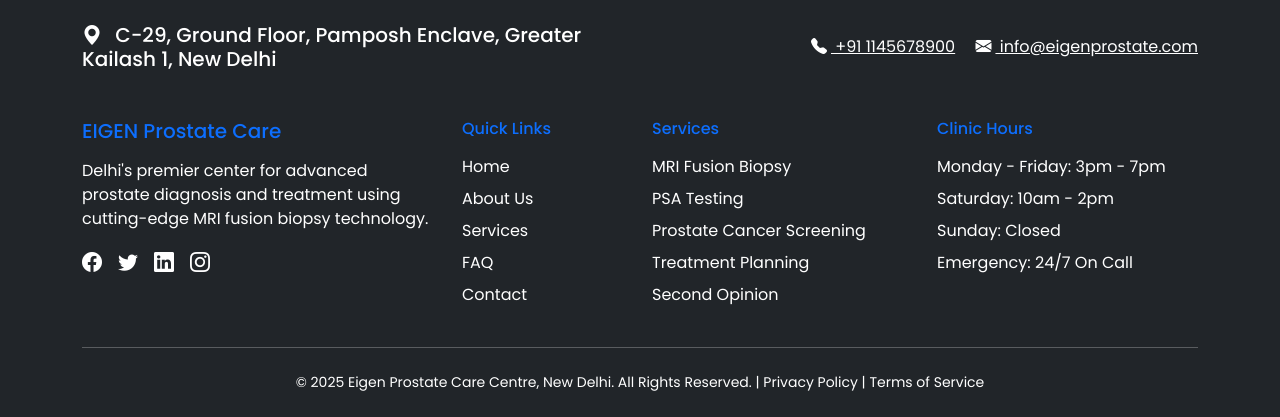
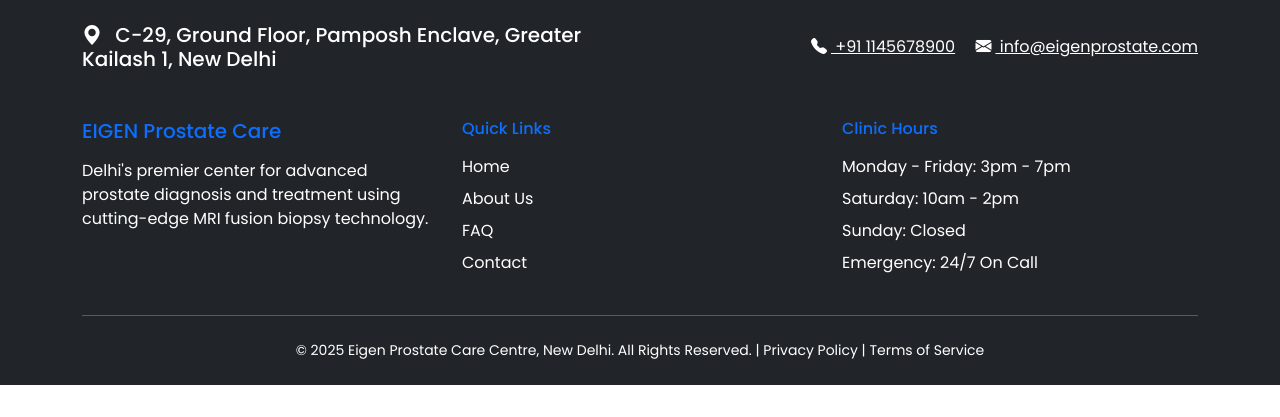
Before and after one commit to ankit-kumar-guptaa/Eigen, a PHP site: page / in a window 1280 px wide. Shown: the part 4751-5168 px from the top of the page. After the commit the page ends 5136 px from the top, so only its background shows below. Run offline with PHP 8.4, Linux system fonts and the light colour scheme.

Commit message:
refactor: extract footer to separate file and remove services page
- Created footer.php to centralize footer content across all pages
- Removed services.php as it's no longer needed
- Commented out services links in navigation
- Updated doctor's name from "Khritij" to "Kshitij" across all pages
- Simplified footer content and layout

```diff
--- /dev/null
+++ b/footer.php
@@ -0,0 +1,50 @@
+<!-- Footer -->
+<footer class="bg-dark text-white py-4">
+  <div class="container">
+    <div class="row">
+      <div class="col-lg-4 mb-4 mb-lg-0">
+        <h5 class="text-primary mb-3">EIGEN Prostate Care</h5>
+        <p>Delhi's premier center for advanced prostate diagnosis and treatment using cutting-edge MRI fusion biopsy technology.</p>
+        <!-- <div class="d-flex gap-3">
+          <a href="#" class="text-white"><i class="bi bi-facebook fs-5"></i></a>
+          <a href="#" class="text-white"><i class="bi bi-twitter fs-5"></i></a>
+          <a href="#" class="text-white"><i class="bi bi-linkedin fs-5"></i></a>
+          <a href="#" class="text-white"><i class="bi bi-instagram fs-5"></i></a>
+        </div> -->
+      </div>
+      <div class="col-lg-4 col-md-4 mb-4 mb-md-0">
+        <h6 class="text-primary mb-3">Quick Links</h6>
+        <ul class="list-unstyled">
+          <li class="mb-2"><a href="index.php" class="text-white text-decoration-none">Home</a></li>
+          <li class="mb-2"><a href="about.php" class="text-white text-decoration-none">About Us</a></li>
+          <!-- <li class="mb-2"><a href="services.php" class="text-white text-decoration-none">Services</a></li> -->
+          <li class="mb-2"><a href="faq.php" class="text-white text-decoration-none">FAQ</a></li>
+          <li class="mb-2"><a href="contact.php" class="text-white text-decoration-none">Contact</a></li>
+        </ul>
+      </div>
+      <!-- <div class="col-lg-3 col-md-4 mb-4 mb-md-0">
+        <h6 class="text-primary mb-3">Services</h6>
+        <ul class="list-unstyled">
+          <li class="mb-2"><a href="#" class="text-white text-decoration-none">MRI Fusion Biopsy</a></li>
+          <li class="mb-2"><a href="#" class="text-white text-decoration-none">PSA Testing</a></li>
+          <li class="mb-2"><a href="#" class="text-white text-decoration-none">Prostate Cancer Screening</a></li>
+          <li class="mb-2"><a href="#" class="text-white text-decoration-none">Treatment Planning</a></li>
+          <li class="mb-2"><a href="#" class="text-white text-decoration-none">Second Opinion</a></li>
+        </ul>
+      </div> -->
+      <div class="col-lg-4 col-md-4">
+        <h6 class="text-primary mb-3">Clinic Hours</h6>
+        <ul class="list-unstyled">
+          <li class="mb-2">Monday - Friday: 3pm - 7pm</li>
+          <li class="mb-2">Saturday: 10am - 2pm</li>
+          <li class="mb-2">Sunday: Closed</li>
+          <li class="mb-2">Emergency: 24/7 On Call</li>
+        </ul>
+      </div>
+    </div>
+    <hr class="my-4 bg-secondary">
+    <div class="text-center small">
+      &copy; <?=date('Y')?> Eigen Prostate Care Centre, New Delhi. All Rights Reserved. | <a href="#" class="text-white text-decoration-none">Privacy Policy</a> | <a href="#" class="text-white text-decoration-none">Terms of Service</a>
+    </div>
+  </div>
+</footer>
--- a/index.php
+++ b/index.php
@@ -5,7 +5,7 @@
 <head>
   <meta charset="utf-8">
   <title>Eigen Prostate Care Centre | MRI Fusion Prostate Biopsy Delhi</title>
-  <meta name="description" content="Delhi's leading MRI Fusion Prostate Biopsy centre - safe, precise diagnosis for prostate cancer. Dr Khritij MS DNB Urologist, Sir Ganga Ram Hospital. Book appointment online.">
+  <meta name="description" content="Delhi's leading MRI Fusion Prostate Biopsy centre - safe, precise diagnosis for prostate cancer. Dr Kshitij MS DNB Urologist, Sir Ganga Ram Hospital. Book appointment online.">
   <meta name="viewport" content="width=device-width, initial-scale=1">
   <link href="https://cdn.jsdelivr.net/npm/bootstrap@5.3.3/dist/css/bootstrap.min.css" rel="stylesheet">
   <link href="https://fonts.googleapis.com/css2?family=Poppins:wght@300;400;500;600;700&display=swap" rel="stylesheet">
@@ -220,7 +220,7 @@
       <ul class="navbar-nav ms-auto">
         <li class="nav-item"><a class="nav-link<?=($page=='home' ? ' active' : '')?>" href="index.php">Home</a></li>
         <li class="nav-item"><a class="nav-link<?=($page=='about' ? ' active' : '')?>" href="about.php">About</a></li>
-        <li class="nav-item"><a class="nav-link<?=($page=='services' ? ' active' : '')?>" href="services.php">Services</a></li>
+        <!-- <li class="nav-item"><a class="nav-link<?=($page=='services' ? ' active' : '')?>" href="services.php">Services</a></li> -->
         <li class="nav-item"><a class="nav-link<?=($page=='faq' ? ' active' : '')?>" href="faq.php">FAQ</a></li>
         <li class="nav-item"><a class="nav-link<?=($page=='contact' ? ' active' : '')?>" href="contact.php">Contact</a></li>
       </ul>
@@ -230,8 +230,8 @@
 </nav>
 
 <section class="hero position-relative d-flex align-items-center justify-content-center">
-  <img class="floating-img img1" src="https://encrypted-tbn0.gstatic.com/images?q=tbn:ANd9GcSiCZY1j6yNNAaEV7oA6qsd_6iiF_MmlpQxmw&s" alt="Doctor">
-  <img class="floating-img img2" src="https://www.ucl.ac.uk/news/sites/news/files/styles/large_image/public/healthy_prostate.png?itok=upB7a0Li" alt="MRI">
+  <!-- <img class="floating-img img1" src="https://encrypted-tbn0.gstatic.com/images?q=tbn:ANd9GcSiCZY1j6yNNAaEV7oA6qsd_6iiF_MmlpQxmw&s" alt="Doctor"> -->
+  <!-- <img class="floating-img img2" src="https://www.ucl.ac.uk/news/sites/news/files/styles/large_image/public/healthy_prostate.png?itok=upB7a0Li" alt="MRI"> -->
   <div class="container content">
     <div class="row align-items-center">
       <div class="col-lg-6 mb-5 mb-lg-0">
@@ -414,9 +414,9 @@
   <div class="container">
     <div class="row align-items-center">
       <div class="col-lg-6 mb-4 mb-lg-0 js-fadein">
-        <h2 class="section-title mb-4">Meet Dr. Khritij</h2>
+        <h2 class="section-title mb-4">Meet Dr. Kshitij</h2>
         <h5 class="text-primary mb-3">MS DNB Urology (Sir Ganga Ram Hospital)</h5>
-        <p class="mb-4">With over 8 years of specialized experience in urological care, Dr. Khritij brings expertise from one of India's premier medical institutions to provide the highest standard of prostate care.</p>
+        <p class="mb-4">With over 8 years of specialized experience in urological care, Dr. Kshitij brings expertise from one of India's premier medical institutions to provide the highest standard of prostate care.</p>
 
         <div class="mb-4">
           <div class="d-flex mb-2">
@@ -433,12 +433,12 @@
           </div>
         </div>
 
-        <a href="about.php" class="btn btn-outline-primary">Learn More About Dr. Khritij</a>
+        <a href="about.php" class="btn btn-outline-primary">Learn More About Dr. Kshitij</a>
       </div>
       <div class="col-lg-6 js-fadein">
-        <div class="p-4 bg-white rounded-3 shadow">
-          <img src="https://images.unsplash.com/photo-1622253692010-333f2da6031d?auto=format&fit=crop&w=600&q=80" alt="Dr. Khritij" class="img-fluid rounded-2 mb-3">
-          <h5 class="text-center mb-0">Dr. Khritij, MS DNB Urology</h5>
+        <div class="p-4 bg-white rounded-3 ">
+          <img src="https://sgrh.com/assets/img/profile/gab4227.png" alt="Dr. Kshitij" class="img-fluid rounded-2 mb-3">
+          <h5 class="text-center mb-0">Dr. Kshitij, MS DNB Urology</h5>
           <p class="text-center text-muted">Prostate Cancer Specialist</p>
         </div>
       </div>
@@ -463,7 +463,7 @@
             <i class="bi bi-star-fill text-warning me-1"></i>
             <i class="bi bi-star-fill text-warning"></i>
           </div>
-          <p class="mb-4">"After avoiding biopsy for years due to fear, the MRI fusion procedure was surprisingly comfortable. Dr. Khritij's expertise made all the difference."</p>
+          <p class="mb-4">"After avoiding biopsy for years due to fear, the MRI fusion procedure was surprisingly comfortable. Dr. Kshitij's expertise made all the difference."</p>
           <div class="d-flex align-items-center">
             <img src="https://randomuser.me/api/portraits/men/32.jpg" alt="Patient" class="rounded-circle me-3" width="50">
             <div>
@@ -531,7 +531,7 @@
             <i class="bi bi-calendar-check fs-1 text-primary"></i>
           </div>
           <h4 class="text-center mb-3">Clinic Visit</h4>
-          <p class="text-center mb-4">In-person consultation at our Greater Kailash facility with Dr. Khritij</p>
+          <p class="text-center mb-4">In-person consultation at our Greater Kailash facility with Dr. Kshitij</p>
           <ul class="list-unstyled mb-4">
             <li class="mb-2"><i class="bi bi-check-circle-fill text-primary me-2"></i> Physical examination</li>
             <li class="mb-2"><i class="bi bi-check-circle-fill text-primary me-2"></i> PSA test review</li>
@@ -635,56 +635,7 @@
   </div>
 </section>
 
-<footer class="bg-dark text-white py-4">
-  <div class="container">
-    <div class="row">
-      <div class="col-lg-4 mb-4 mb-lg-0">
-        <h5 class="text-primary mb-3">EIGEN Prostate Care</h5>
-        <p>Delhi's premier center for advanced prostate diagnosis and treatment using cutting-edge MRI fusion biopsy technology.</p>
-        <div class="d-flex gap-3">
-          <a href="#" class="text-white"><i class="bi bi-facebook fs-5"></i></a>
-          <a href="#" class="text-white"><i class="bi bi-twitter fs-5"></i></a>
-          <a href="#" class="text-white"><i class="bi bi-linkedin fs-5"></i></a>
-          <a href="#" class="text-white"><i class="bi bi-instagram fs-5"></i></a>
-        </div>
-      </div>
-      <div class="col-lg-2 col-md-4 mb-4 mb-md-0">
-        <h6 class="text-primary mb-3">Quick Links</h6>
-        <ul class="list-unstyled">
-          <li class="mb-2"><a href="index.php" class="text-white text-decoration-none">Home</a></li>
-          <li class="mb-2"><a href="about.php" class="text-white text-decoration-none">About Us</a></li>
-          <li class="mb-2"><a href="services.php" class="text-white text-decoration-none">Services</a></li>
-          <li class="mb-2"><a href="faq.php" class="text-white text-decoration-none">FAQ</a></li>
-          <li class="mb-2"><a href="contact.php" class="text-white text-decoration-none">Contact</a></li>
-        </ul>
-      </div>
-      <div class="col-lg-3 col-md-4 mb-4 mb-md-0">
-        <h6 class="text-primary mb-3">Services</h6>
-        <ul class="list-unstyled">
-          <li class="mb-2"><a href="#" class="text-white text-decoration-none">MRI Fusion Biopsy</a></li>
-          <li class="mb-2"><a href="#" class="text-white text-decoration-none">PSA Testing</a></li>
-          <li class="mb-2"><a href="#" class="text-white text-decoration-none">Prostate Cancer Screening</a></li>
-          <li class="mb-2"><a href="#" class="text-white text-decoration-none">Treatment Planning</a></li>
-          <li class="mb-2"><a href="#" class="text-white text-decoration-none">Second Opinion</a></li>
-        </ul>
-      </div>
-      <div class="col-lg-3 col-md-4">
-        <h6 class="text-primary mb-3">Clinic Hours</h6>
-        <ul class="list-unstyled">
-          <li class="mb-2">Monday - Friday: 3pm - 7pm</li>
-          <li class="mb-2">Saturday: 10am - 2pm</li>
-          <li class="mb-2">Sunday: Closed</li>
-          <li class="mb-2">Emergency: 24/7 On Call</li>
-        </ul>
-      </div>
-    </div>
-    <hr class="my-4 bg-secondary">
-    <div class="text-center small">
-      &copy; <?=date('Y')?> Eigen Prostate Care Centre, New Delhi. All Rights Reserved. | <a href="#" class="text-white text-decoration-none">Privacy Policy</a> | <a href="#" class="text-white text-decoration-none">Terms of Service</a>
-    </div>
-  </div>
-</footer>
-
+<?php include "footer.php"?>
 <script src="https://cdn.jsdelivr.net/npm/bootstrap@5.3.3/dist/js/bootstrap.bundle.min.js"></script>
 <link rel="stylesheet" href="https://cdn.jsdelivr.net/npm/bootstrap-icons@1.11.3/font/bootstrap-icons.css" />
 <script>
```
Also changed, not shown: about.php (+16 -16 lines), contact.php (+4 -3 lines), faq.php (+2 -50 lines), services.php (deleted, +0 -66 lines).
